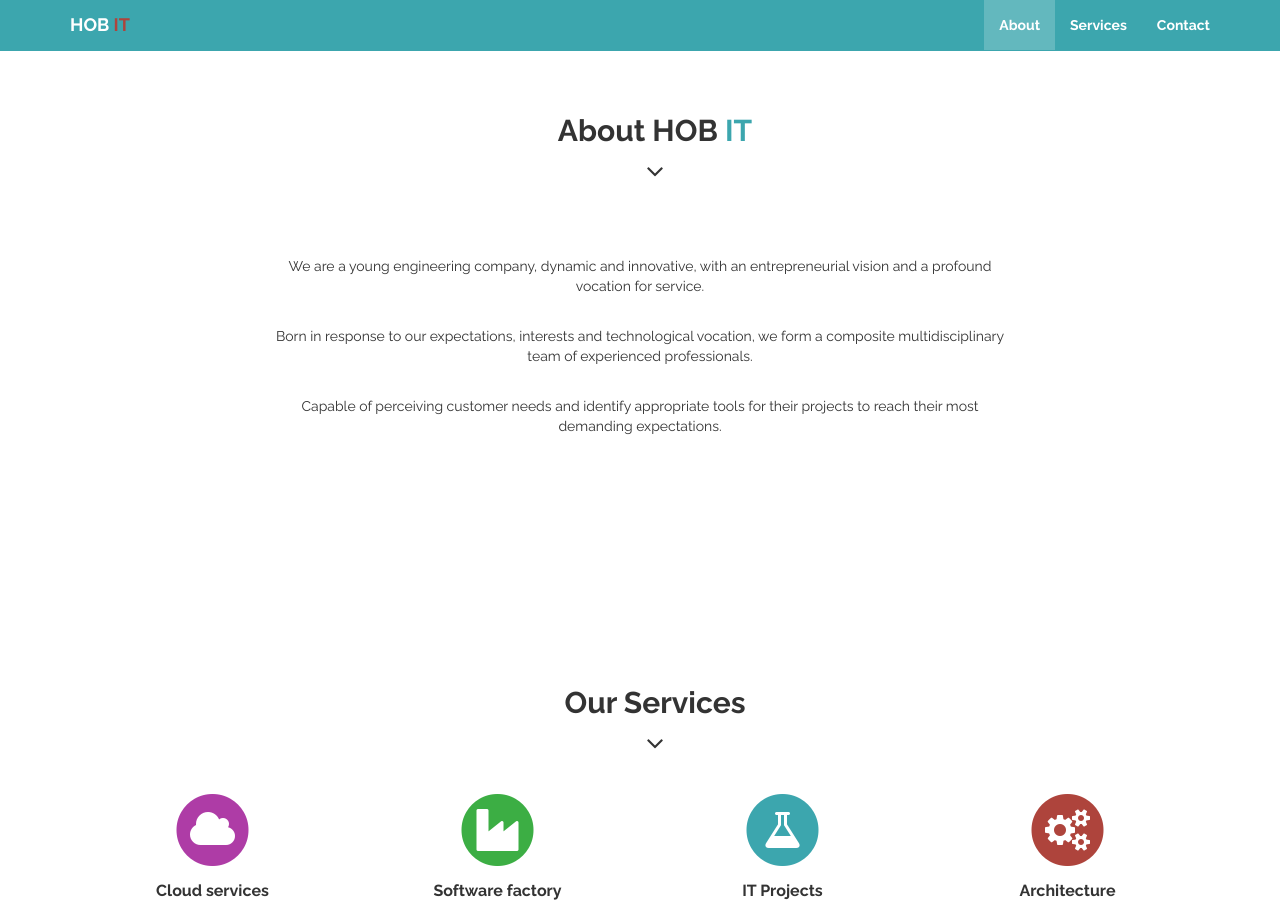
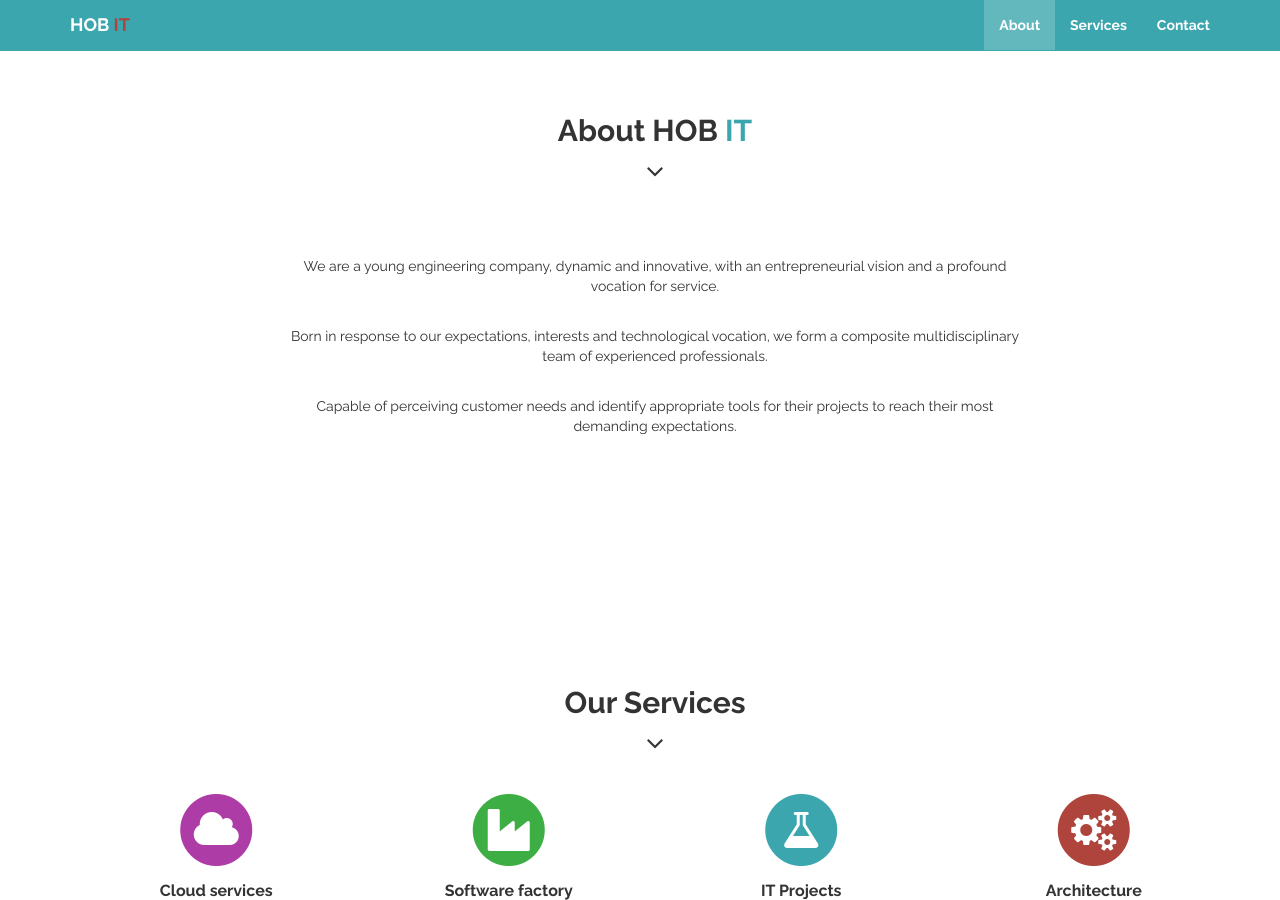
Before and after one commit to HOB-IT/hob-it.github.io, a Jekyll site: the page built from index.html, in a window 1280 px wide and 900 px high, scrolled down 767 px. Built offline with Jekyll 4.4.1, drawn with Linux system fonts in a browser that asks for light colours; nearby versions of some CDN libraries.

Commit message:
change content-fluid to content to normalize. Check for content before including parts.

```diff
--- a/_includes/about.html
+++ b/_includes/about.html
@@ -1,3 +1,4 @@
+{% if page.about %}
     <!-- About Section -->
     <section id="about" class="container home-section text-center">
       <div class="heading-about">
@@ -14,7 +15,7 @@
               </div>
           </div>
       </div>
-      <div class="container-fluid">
+      <div class="container">
         <div class="row">
             <div class="col-lg-8 col-lg-offset-2">
               <div data-wow-delay="0.2s" class="wow fadeInLeft">
@@ -30,3 +31,4 @@
         </div>
       </div>
     </section>
+{% endif %}
--- a/_includes/page_content.html
+++ b/_includes/page_content.html
@@ -1,3 +1,4 @@
+{% if site.posts %}
   <section id="services">
   <!-- Page Content -->
   {% for post in site.posts reversed %}
@@ -50,3 +51,4 @@
       {% endif %}
   {% endfor %}
   </section>
+{% endif %}
--- a/_includes/services.html
+++ b/_includes/services.html
@@ -1,3 +1,4 @@
+{% if page.services %}
   <section class="container home-section text-center bg-gray" id="services">
         <div class="heading-services">
             <div class="container">
@@ -13,7 +14,7 @@
                 </div>
             </div>
         </div>
-        <div class="container-fluid">
+        <div class="container">
             <div class="row">
 
               {% comment %} Find out column width {% endcomment %}
@@ -50,3 +51,4 @@
           </div>
         </div>
     </section>
+{% endif %}
--- a/_includes/social-buttons.html
+++ b/_includes/social-buttons.html
@@ -1,6 +1,8 @@
+{% if site.social%}
   {% for social in site.social %}
   <li class="social-{{ social.icon }}">
     <a href="{{ social.url }}" title="{{ social.title }}" target="_blank">
       <i class="fa fa-{{ social.icon }} fa-fw"></i></a>
   </li>
   {% endfor %}
+{% endif %}
```
Lines whose indentation alone changed are shown as unchanged.
